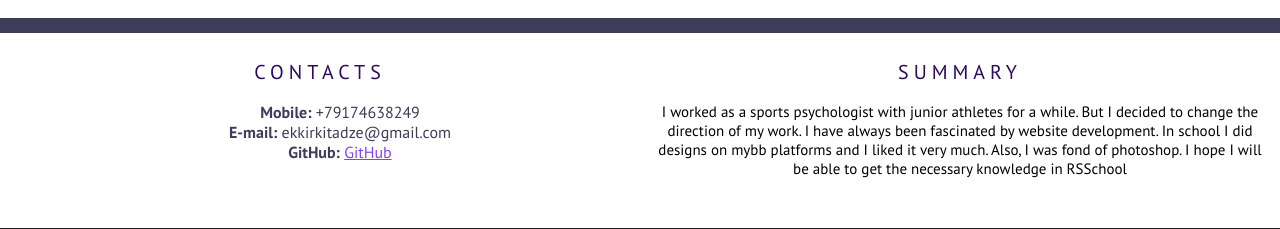
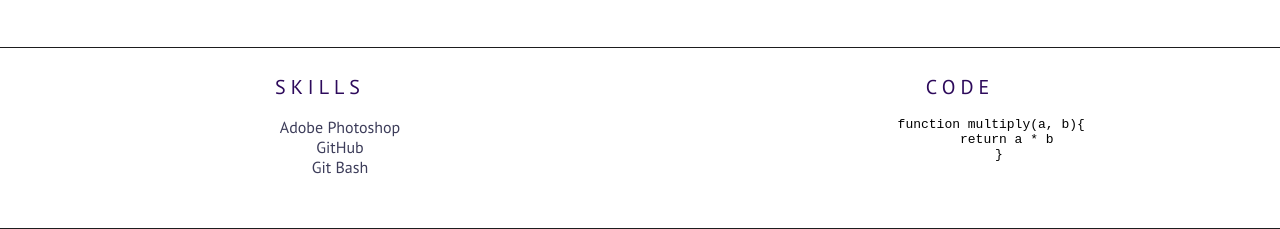
Before and after one commit to Infared1/rsschool-cv, a plain HTML site: page index.html in a window 1280 px wide. Shown: the part 571-800 px from the top of the page. Drawn offline with Linux system fonts and the light colour scheme.

Commit message:
feat: add skills and code info

```diff
--- a/index.html
+++ b/index.html
@@ -54,6 +54,22 @@
                     on mybb platforms and I liked it very much. Also, I was fond of photoshop. I hope I will be able to
                     get the necessary knowledge in RSSchool</p>
             </section>
+            <section class="section" id="skills">
+                <h2 class="section-title">Skills</h2>
+                <ul class="section-list">
+                    <li class=" section-item contacts-item">Adobe Photoshop</li>
+                    <li class="section-item contacts-item"> GitHub</li>
+                    <li class="section-item contacts-item"> Git Bash</li>
+                </ul>
+            </section>
+            <section class="section" id="code">
+                <h2 class="section-title">Code</h2>
+                <pre class="pre">
+        <code>function multiply(a, b){
+            return a * b
+          }</code>
+        </pre>
+            </section>
 
 
         </div>
```
